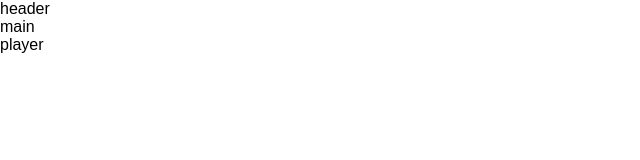
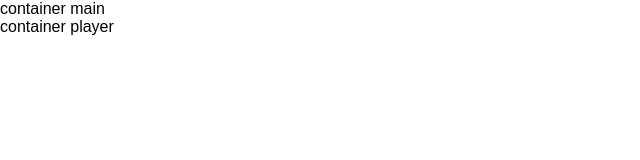
Before and after one commit to GioiPronesti/html-css-spotifyweb, a plain HTML site: page index.html in a window 1280 px wide. Shown: the whole page, without its empty margins (0-640 px from the left). Drawn offline with Linux system fonts and the light colour scheme.

Commit message:
added layout container

```diff
--- a/css/style.css
+++ b/css/style.css
@@ -35,3 +35,18 @@ ol {
 img {
 	max-width: 100%;
 }
+
+/*layout*/
+
+.container-fluid {
+
+    height: 100vh;
+    display: flex;
+    flex-direction: column;
+
+}
+
+.container.fluid > *{
+
+    max-width: 1440px;
+}
--- a/index.html
+++ b/index.html
@@ -14,19 +14,9 @@
     <link rel="stylesheet" href="./css/style.css">
 </head>
 <body>
-    <header>
-        header
-    </header>
-    <main>
-        main
-
-    </main>
-    <footer>
-
-        <div>
-           player
-        </div>
-    </footer>
-
+    <div class="container-fluid">
+        <div class="container body">container main</div>
+        <div class="container footer">container player</div>
+    </div>
 </body>
 </html>
```
